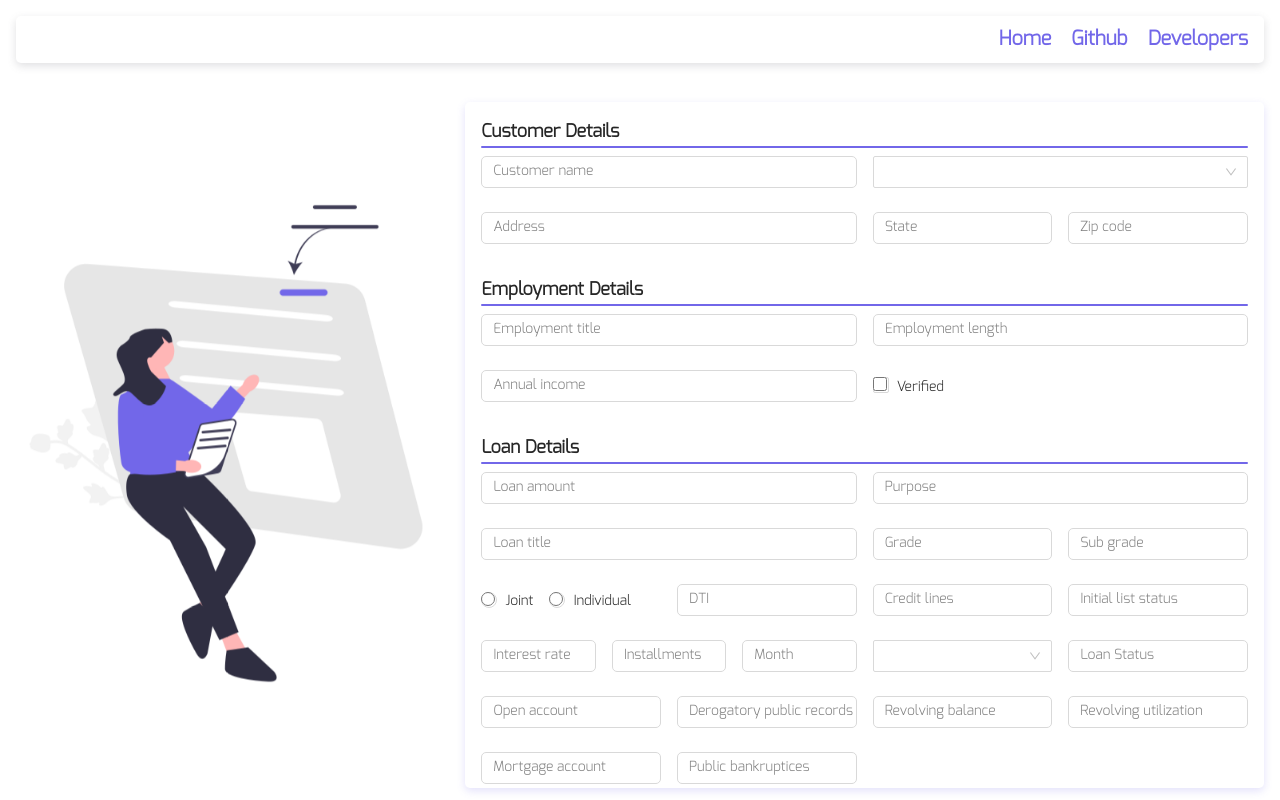
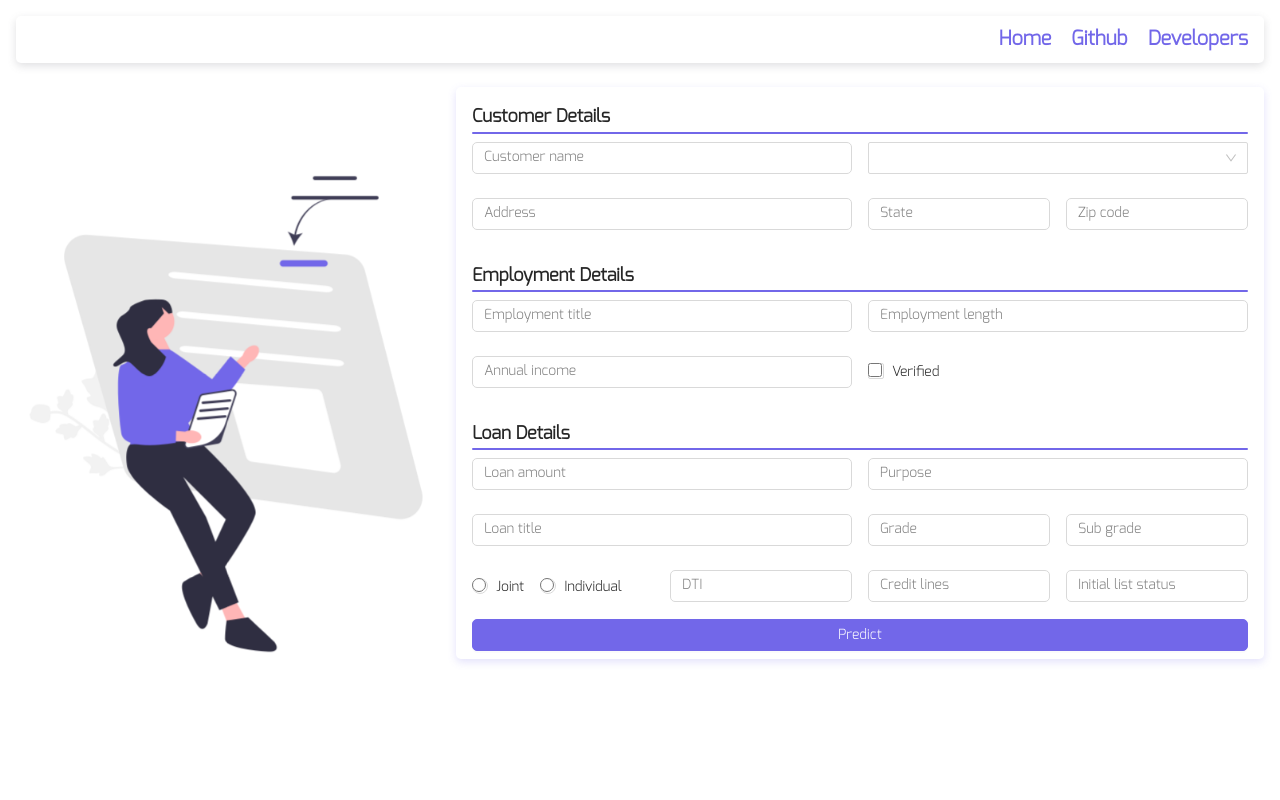
Before and after one commit to Namratasanger/loan-default-detetction, a React (Create React App) app: page /predict in a window 1280 px wide. Built offline with nearby package versions, Linux system fonts and the light colour scheme.

Commit message:
New changes

```diff
--- a/package.json
+++ b/package.json
@@ -7,6 +7,7 @@
     "@testing-library/react": "^13.3.0",
     "@testing-library/user-event": "^13.5.0",
     "antd": "^4.22.0",
+    "axios": "^0.27.2",
     "react": "^18.2.0",
     "react-dom": "^18.2.0",
     "react-router-dom": "^6.3.0",
--- a/src/components/developers/developers.js
+++ /dev/null
@@ -1,5 +0,0 @@
-import React from "react";
-
-export default function Developers() {
-  return <div>Developers</div>;
-}
--- /dev/null
+++ b/src/components/developers/developers.jsx
@@ -0,0 +1,12 @@
+import React from "react";
+import image from "images/collecting.png";
+
+export default function Developers() {
+  return (
+    <div>
+      <div>
+        <img src={image} />
+      </div>
+    </div>
+  );
+}
--- a/src/components/predict/predict.jsx
+++ b/src/components/predict/predict.jsx
@@ -8,38 +8,32 @@ import {
 } from "components/predict/predictStyle.js";
 import FloatInput from "components/styledComponents/FloatInput/index.jsx";
 import { Form, Select, Checkbox, Radio } from "antd";
+import {
+  postClientInformation,
+  approvalStatus,
+} from "components/predict/predictApi.js";
 
 const { Option } = Select;
 
 export default function Predict() {
   const [dragActive, setDragActive] = useState(false);
 
-  const handleDrag = function (e) {
-    e.preventDefault();
-    e.stopPropagation();
-    if (e.type === "dragenter" || e.type === "dragover") {
-      setDragActive(true);
-    } else if (e.type === "dragleave") {
-      setDragActive(false);
+  const onFinish = async (values) => {
+    // console.log("Success:", values);
+    let dumpStatus = await postClientInformation(values);
+    console.log(dumpStatus);
+    if (dumpStatus.data.code === 200) {
+      let loanApprovalStatus = await approvalStatus();
     }
   };
-
-  const handleChange = function (e) {
-    e.preventDefault();
-    if (e.target.files && e.target.files[0]) {
-      // at least one file has been selected so do something
-      // handleFiles(e.target.files);
-    }
-  };
-
-  const onFinish = () => {};
 
   return (
     <Content>
       <img src={image} className="vector" />
 
       <DragDrop>
-        <StyledForm name="customer-details" onFinish={onFinish}>
+        <StyledForm name="loan-information-details" onFinish={onFinish}>
+          <div className="containers">
             <div className="customer-details">
               <div className="title">
                 Customer Details
@@ -64,9 +58,11 @@ export default function Predict() {
                   <div>
                     <Form.Item name="home-ownership">
                       <Select name="home_ownership">
-                      {["Rent", "Own", "Mortgage", "Other"].map((ownership) => (
+                        {["Rent", "Own", "Mortgage", "Other"].map(
+                          (ownership) => (
                             <Option value={ownership}>{ownership}</Option>
-                      ))}
+                          )
+                        )}
                       </Select>
                     </Form.Item>
                     <div className="grid-sub-col-2">
@@ -123,8 +119,8 @@ export default function Predict() {
                       name="zip_code"
                     />
                   </Form.Item>
-                <Form.Item>
-                  <Checkbox>Verified</Checkbox>
+                  <Form.Item name="verification-status" valuePropName="checked">
+                    <Checkbox name="verification-status">Verified</Checkbox>
                   </Form.Item>
                 </div>
               </div>
@@ -286,8 +282,8 @@ export default function Predict() {
                   </div>
                   <div className="grid-sub-col-2">
                     <div>
-                    <Form.Item name="home-ownership">
-                      <Select name="home_ownership">
+                      <Form.Item name="term">
+                        <Select name="term">
                           {[36, 60].map((ownership) => (
                             <Option value={ownership}>{ownership}</Option>
                           ))}
@@ -327,7 +323,8 @@ export default function Predict() {
                 </div>
               </div>
             </div>
-          <StyledButton>Predict</StyledButton>
+          </div>
+          <StyledButton htmlType="submit">Predict</StyledButton>
         </StyledForm>
       </DragDrop>
     </Content>
--- /dev/null
+++ b/src/components/predict/predictApi.js
@@ -0,0 +1,17 @@
+import axios from "axios";
+
+export const postClientInformation = async (data = {}) => {
+  let response = {};
+  await axios
+    .post("http://localhost:1100/record/add", { data: JSON.stringify(data) })
+    .then((res) => {
+      response = res;
+    });
+  return response;
+};
+
+export const approvalStatus = async () => {
+  await axios.get("http://localhost:1100/approve_status").then((res) => {
+    console.log(res);
+  });
+};
--- a/src/components/predict/predictStyle.js
+++ b/src/components/predict/predictStyle.js
@@ -14,10 +14,10 @@ export const Content = styled.div`
 `;
 
 export const DragDrop = styled.div`
-  margin: auto auto auto 4%;
-  width: calc(100% - 4%);
-  height: 90%;
-  box-shadow: rgb(100 100 111 / 20%) 0px 3px 8px 0px;
+  max-height: 744px;
+  height: 572px;
+  margin: 24px auto 24px 24px;
+  width: calc(100% - 24px);
   border-radius: 5px;
   background: #ffffff;
   box-shadow: rgb(114 103 233 / 20%) 0px 3px 8px 0px;
@@ -30,7 +30,11 @@ export const StyledForm = styled(Form)`
   text-align: left;
   padding: 16px;
   height: 100%;
-  overflow: auto;
+  overflow: hidden;
+  .containers {
+    height: calc(100% - 32px);
+    overflow: scroll;
+  }
   .title {
     font-size: 18px;
     font-weight: 600;
@@ -61,12 +65,17 @@ export const StyledForm = styled(Form)`
 `;
 
 export const StyledButton = styled(Button)`
+  &,
+  &:focus {
     width: 100%;
     border-radius: 5px;
     border: 1px solid #7267e9;
     background-color: #7267e9;
     cursor: pointer;
     color: #ffffff;
+    margin-top: 8px;
+    margin-bottom: 8px;
+  }
   &:hover {
     border: 1px solid #6157c9;
     background-color: #6157c9;
```
Also changed, not shown: 1 other file (tests, documents, lock files or other folders). Lines whose indentation alone changed are shown as unchanged.
